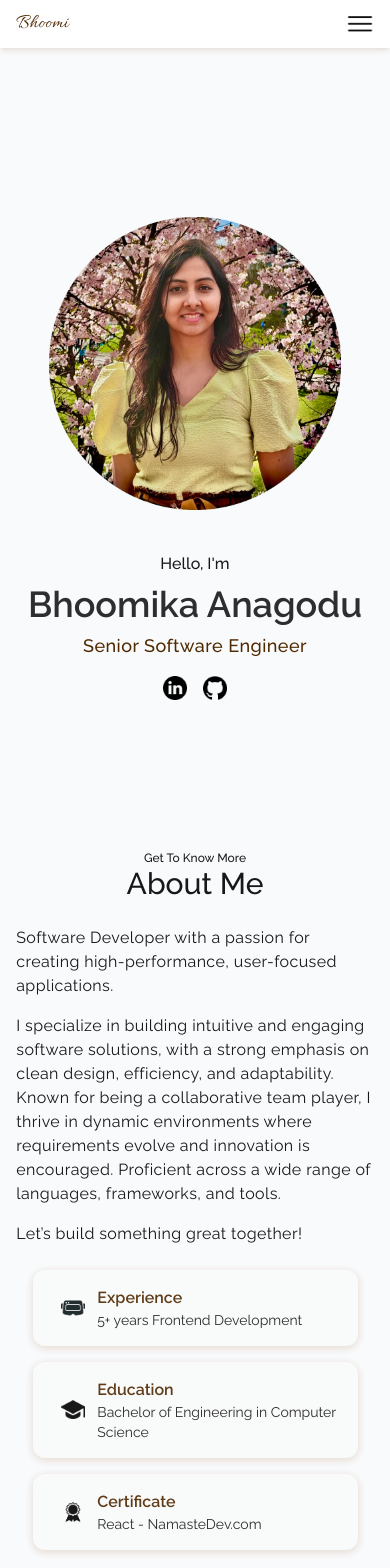
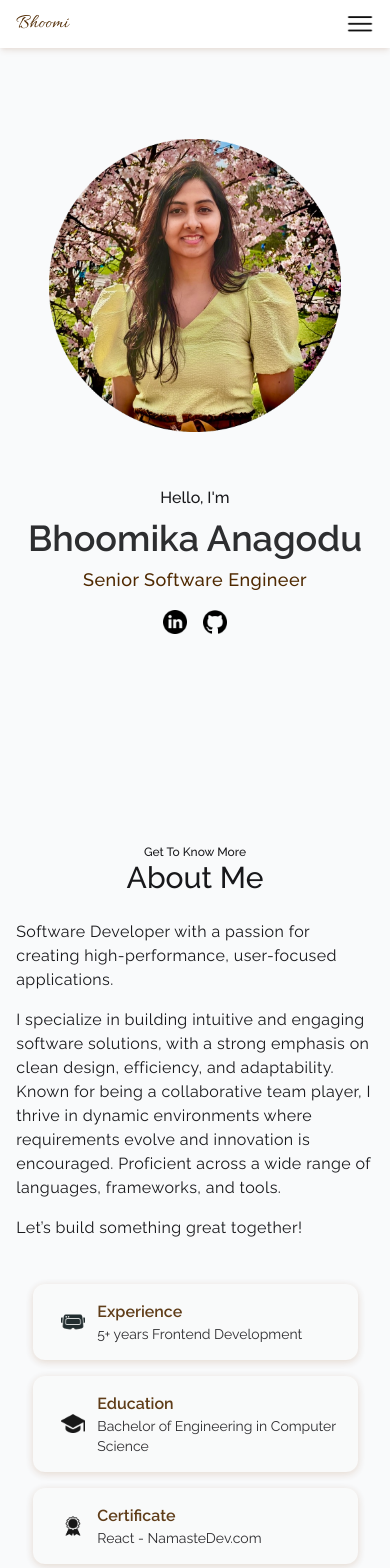
Before and after one commit to BhoomikaAnagodu/my-portfolio, a React (Vite) app: page / in a window 390 px wide. Shown: the top 1568 px of the page. Built offline with nearby package versions, Linux system fonts and the light colour scheme.

Commit message:
fix layout responsiveness in mobile screen

```diff
--- a/index.css
+++ b/index.css
@@ -101,7 +101,7 @@ a,
 }
 
 section {
-  @apply my-auto pt-12 md:pt-16 lg:pt-18 xl:pt-20 box-border;
+  @apply my-[10vh] lg:my-auto lg:pt-18 lg:pb-0 xl:pb-0 xl:pt-20 box-border;
 }
 
 .section-heading {
--- a/src/App.tsx
+++ b/src/App.tsx
@@ -10,7 +10,7 @@ const App = () => {
       <Header />
       <div
         id="scroll-container"
-        className="overflow-y-auto snap-none lg:snap-y lg:snap-mandatory py-[15vh] section-height"
+        className="overflow-y-auto snap-none lg:snap-y lg:snap-mandatory section-height"
       >
         <LandingPage />
         <About />
--- a/src/components/About.tsx
+++ b/src/components/About.tsx
@@ -56,7 +56,7 @@ const About = () => {
             </p>
             <p className="my-4">Let’s build something great together!</p>
           </div>
-          <div className="w-full md:w-3/4 lg:w-1/2 gap-4 md:gap-6 lg:gap-0  flex flex-col items-center justify-around mx-auto">
+          <div className="w-full my-5 lg:my-0 md:w-3/4 lg:w-1/2 gap-4 md:gap-6 lg:gap-0 flex flex-col items-center justify-around mx-auto">
             {ABOUT_CARD_ITEMS.map((items) => {
               return (
                 <div
```
